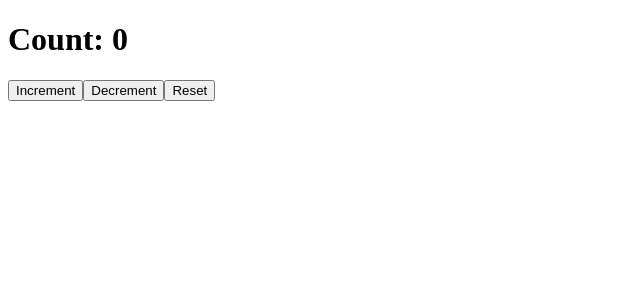
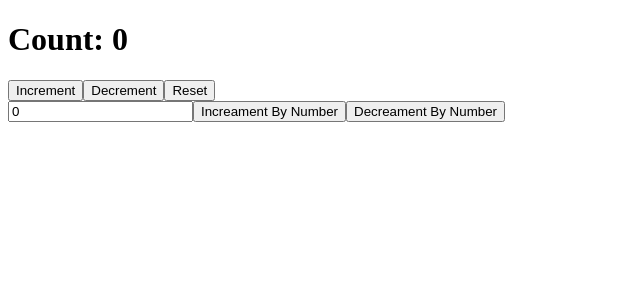
Before and after one commit to Hamza160/reactjs-mega, a React (Vite) app in the folder react-demos/: page / in a window 1280 px wide. Shown: the top 300 px of the page, without its empty margins (0-640 px from the left). Built offline with nearby package versions, Linux system fonts and the light colour scheme.

Commit message:
Day 8.3: Reducer Function Practice Completed

```diff
--- a/react-demos/src/App.tsx
+++ b/react-demos/src/App.tsx
@@ -1,33 +1,8 @@
-import { useReducer } from "react"
-
-interface InitialStateInterface {
-  count: number;
-}
-
-const initialState:InitialStateInterface = { count:0 }
-
-const reducer = (state, action) => {
-  switch(action.type){
-    case 'increment':
-      return {...state, count:state.count + 1}
-    case 'decrement':
-      return {...state, count: state.count - 1}
-    case 'reset':
-      return {...state, count: 0}
-    default:
-      return state
-  }
-}
+import Counter from "./components/Counter"
 
 const App = () => {
-  const [state, disptach] = useReducer(reducer, initialState)
   return (
-    <div>
-      <h1>Count: {state.count}</h1>
-      <button onClick={() => disptach({type:'increment'})}>Increment</button>
-      <button onClick={() => disptach({type:'decrement'})}>Decrement</button>
-      <button onClick={() => disptach({type:'reset'})}>Reset</button>
-    </div>
+    <Counter/>
   )
 }
 
--- /dev/null
+++ b/react-demos/src/components/Counter.tsx
@@ -0,0 +1,35 @@
+import { useReducer, useState } from "react"
+import { initialState, reducer } from "../counterReducer"
+
+const Counter = () => {
+    const [state, dispatch] = useReducer(reducer, initialState)
+    const [input, setInput] = useState(0)
+
+    const incrementByAmount = () => {
+        if(input > 0){
+            dispatch({type:'incrementByNumber', payload:input})
+            setInput(0)
+        }
+    }
+
+    const decrementByAmount = () => {
+        if(input > 0){
+            dispatch({type:'decrementByNumber', payload:input})
+            setInput(0)
+        }
+    }
+
+  return (
+    <div>
+        <h1>Count: {state.count}</h1>
+        <button onClick={() => dispatch({type:'increment'})}>Increment</button>
+        <button onClick={() => dispatch({type:'decrement'})}>Decrement</button>
+        <button onClick={() => dispatch({type:'reset', payload:3})}>Reset</button> <br />
+        <input type="number" value={input} onChange={e => setInput(Number(e.target.value))}/>
+        <button onClick={incrementByAmount}>Increament By Number</button>
+        <button onClick={decrementByAmount}>Decreament By Number</button>
+    </div>
+  )
+}
+
+export default Counter
--- /dev/null
+++ b/react-demos/src/counterReducer.ts
@@ -0,0 +1,20 @@
+export const initialState = {
+    count: 0
+}
+
+export const reducer = (state, action) => {
+    switch(action.type){
+        case 'increment':
+            return {...state, count:state.count + 1}
+        case 'decrement':
+            return {...state, count:state.count - 1}
+        case 'incrementByNumber':
+            return {...state, count:state.count + action.payload}
+        case 'decrementByNumber':
+            return {...state, count:state.count - action.payload}
+        case 'reset':
+            return {...state, count:0}
+        default:
+            return state
+    }
+}
```
